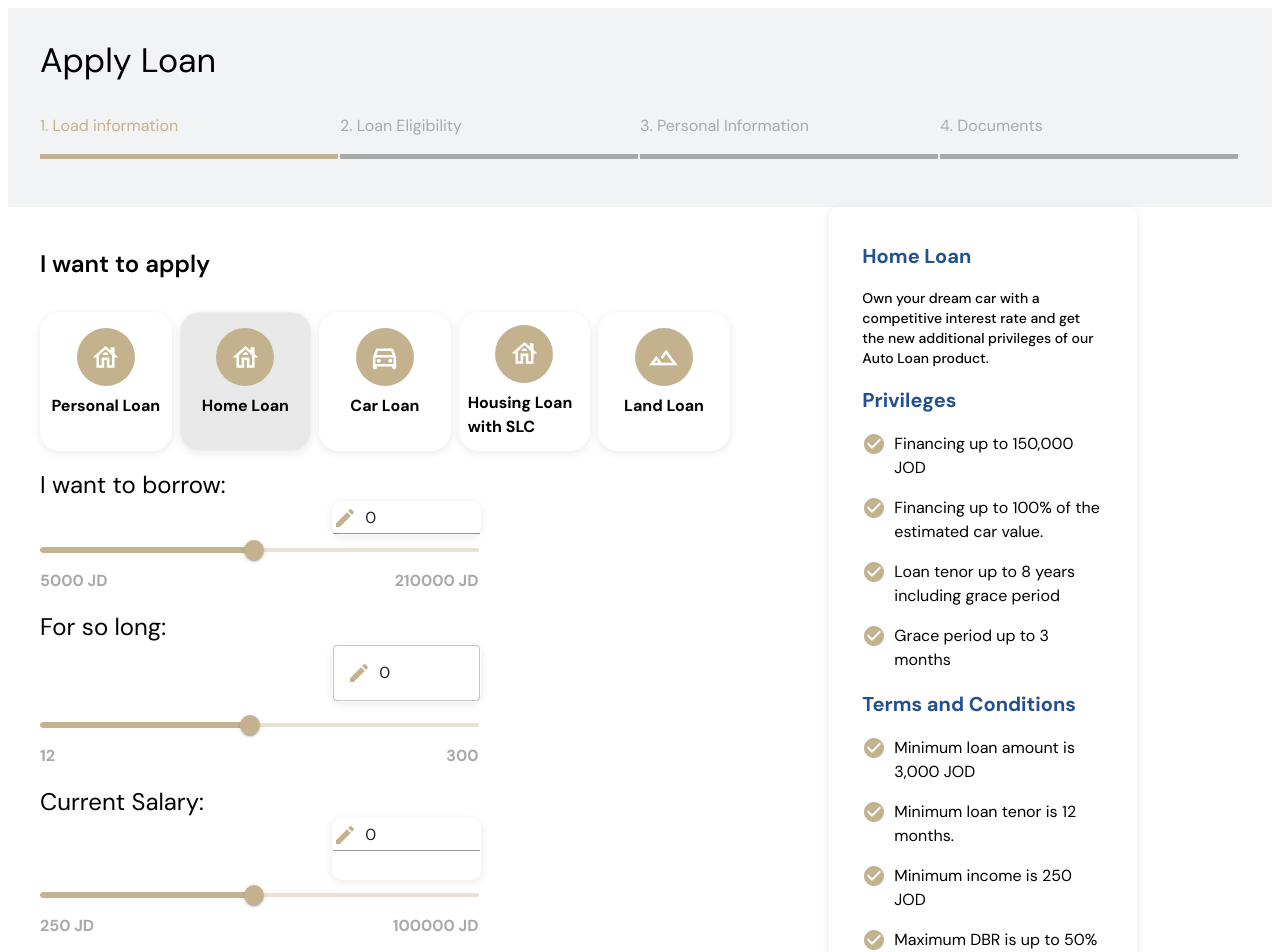
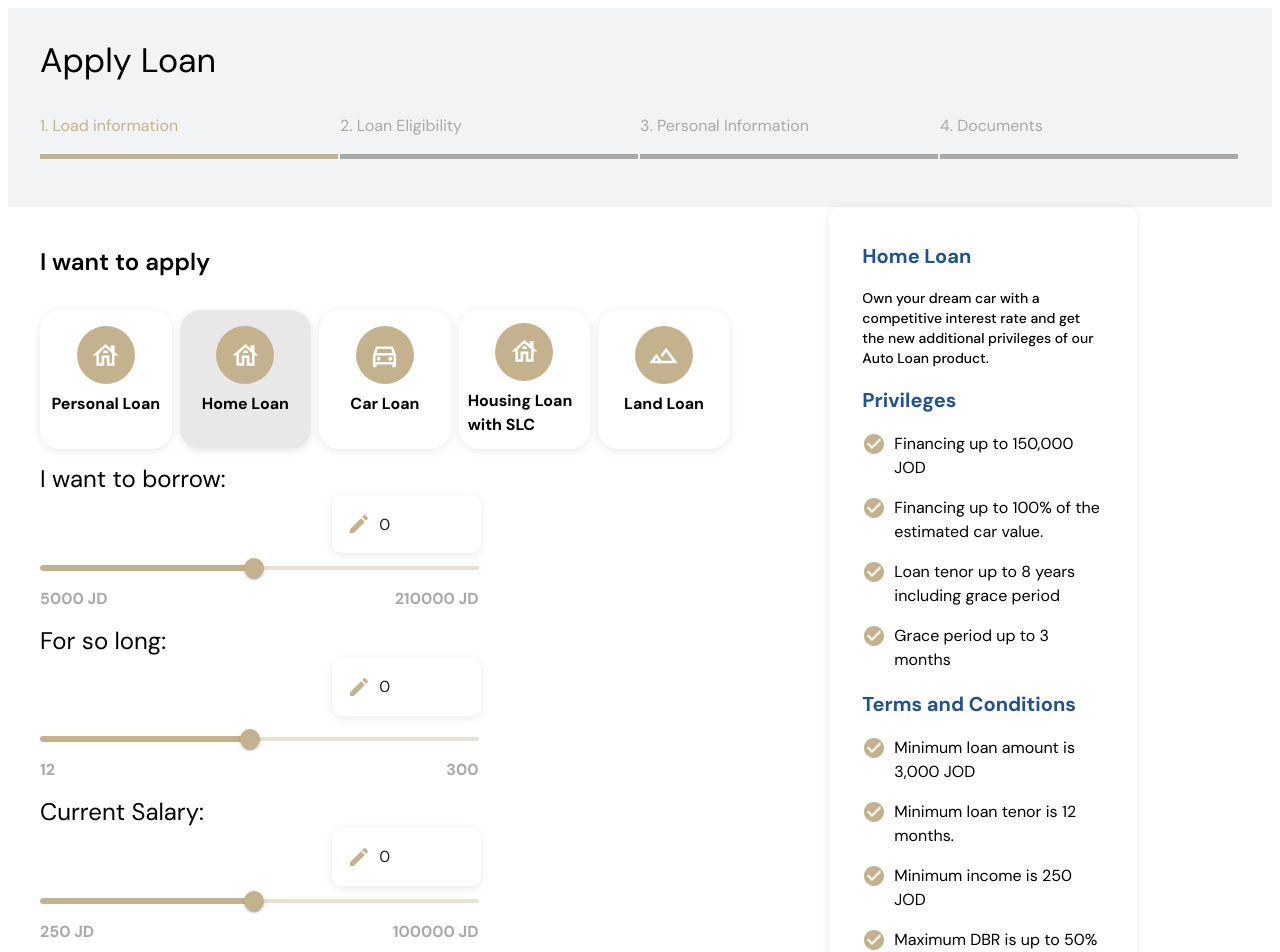
Before and after one commit to Armada6199/BDC, a React (Vite) app: page / in a window 1280 px wide. Shown: the top 952 px of the page. Built offline with nearby package versions, Linux system fonts and the light colour scheme.

Commit message:
input field height

```diff
--- a/src/components/LoanInformation.jsx
+++ b/src/components/LoanInformation.jsx
@@ -40,17 +40,23 @@ const loansIconStyle = {
   height: "41px",
   color: "#fff",
 };
-const styles = {
-  container: {
-    display: "flex",
-    flexWrap: "wrap",
+const loanInfoInputStyle = {
+  alignSelf: "flex-end",
+  width: "100%",
+  ...glassmorphismStyle,
+  "& .MuiOutlinedInput-root": {
+    "& fieldset": {
+      borderColor: "none",
+      border: "none",
     },
-  textField: {
-    width: 300,
-    margin: 100,
+    "&:hover fieldset": {
+      borderColor: "none",
+      border: "none",
     },
-  resize: {
-    fontSize: 500,
+    "&.Mui-focused fieldset": {
+      borderColor: "none",
+      border: "none",
+    },
   },
 };
 function LoanInformation({
@@ -61,7 +67,7 @@ function LoanInformation({
   handleBack,
   register,
   errors,
-  setValue
+  setValue,
 }) {
   function handleChangeCurrentLoan(title) {
     const targetLoan = loans.find((e) => e.title === title);
@@ -84,16 +90,16 @@ function LoanInformation({
 
   const handleInputChange = (e) => {
     let { name, value } = e.target;
-    setValue(name,value);
-    name=name.split('_')[0]
+    setValue(name, value);
+    name = name.split("_")[0];
     setCurrentLoan((prev) => ({ ...prev, [name]: value }));
   };
-  const handleInputFieldChange=(e)=>{
-    let {name,value}=e.target;
-    setValue(name,value)
-    name=name.split('_')[0]
+  const handleInputFieldChange = (e) => {
+    let { name, value } = e.target;
+    setValue(name, value);
+    name = name.split("_")[0];
     setCurrentLoan((prev) => ({ ...prev, [name]: value }));
-  }
+  };
   const validateGreaterThanSalary = () => {
     if (currentLoan.payPerMonth > currentLoan.currentSalary / 2) {
       return "Monthly payment can't be more than half of your salary";
@@ -144,14 +150,10 @@ function LoanInformation({
             <Typography variant="h5">I want to borrow:</Typography>
           </Grid>
           <Grid container item md={12}>
-            <Grid container justifyContent={'flex-end'} item md={10}>
+            <Grid container justifyContent={"flex-end"} item md={10}>
               <Grid item md={4}>
                 <TextField
-                  sx={{
-                    alignSelf: "flex-end",
-                    width: "100%",
-                    ...glassmorphismStyle,
-                  }}
+                  sx={loanInfoInputStyle}
                   id="loanAmountInput"
                   InputProps={{
                     startAdornment: (
@@ -159,12 +161,13 @@ function LoanInformation({
                         <EditIcon sx={{ color: "#C4B28F" }} />
                       </InputAdornment>
                     ),
+
                     value: currentLoan.loanAmount,
                   }}
-                  {...register('loanAmount_Input')}
-                  onChange={(e) =>handleInputFieldChange(e)}
+                  {...register("loanAmount_Input")}
+                  onChange={(e) => handleInputFieldChange(e)}
                   type="number"
-                  variant="standard"
+                  variant="outlined"
                 />
               </Grid>
               <Grid item md={12}>
@@ -180,7 +183,9 @@ function LoanInformation({
                     required: "Kindly Choose loan amount",
                     onChange: (e) => handleInputChange(e),
                   })}
-                  value={currentLoan.loanAmount?currentLoan.loanAmount:210000/2}
+                  value={
+                    currentLoan.loanAmount ? currentLoan.loanAmount : 210000 / 2
+                  }
                 />
               </Grid>
               <Grid container item justifyContent={"space-between"}>
@@ -221,14 +226,7 @@ function LoanInformation({
             <Grid container item gap={1} justifyContent={"flex-end"} md={12}>
               <Grid item md={4}>
                 <TextField
-                  sx={{
-                    alignSelf: "flex-end",
-                    width: "100%",
-                    ...glassmorphismStyle,
-                    '&.Mui-focused fieldset': {
-                      borderColor: 'yellow',
-                    },
-                  }}
+                  sx={loanInfoInputStyle}
                   id="numberOfMonthsInput"
                   InputProps={{
                     startAdornment: (
@@ -247,7 +245,7 @@ function LoanInformation({
                   inputProps={{
                     min: currentLoan.minMonths,
                     max: currentLoan.maxMonths,
-                    defaultValue:currentLoan.maxMonths/2
+                    defaultValue: currentLoan.maxMonths / 2,
                   }}
                   value={currentLoan.numberOfMonths}
                   variant="outlined"
@@ -261,7 +259,11 @@ function LoanInformation({
                   color="secondary"
                   size="medium"
                   step={6}
-                  value={currentLoan.numberOfMonths?currentLoan.numberOfMonths:150}
+                  value={
+                    currentLoan.numberOfMonths
+                      ? currentLoan.numberOfMonths
+                      : 150
+                  }
                   {...register("numberOfMonths_Slider", {
                     required: "Kindly Choose How many months",
                     onChange: (e) => handleInputChange(e),
@@ -303,15 +305,10 @@ function LoanInformation({
           <Grid item md={10}>
             <Typography variant="h5">Current Salary:</Typography>
           </Grid>
-          <Grid container justifyContent={'flex-end'} item md={10}>
+          <Grid container justifyContent={"flex-end"} item md={10}>
             <Grid item md={4}>
               <TextField
-                  sx={{
-                    alignSelf: "flex-end",
-                    width: "100%",
-                    height:'60px',
-                    ...glassmorphismStyle,
-                  }}
+                sx={loanInfoInputStyle}
                 id="currentSalaryInput"
                 InputProps={{
                   startAdornment: (
@@ -330,7 +327,7 @@ function LoanInformation({
                   max: 100_00,
                 }}
                 value={currentLoan.currentSalary}
-                  variant="standard"
+                variant="outlined"
               />
             </Grid>
             <Grid item md={12}>
@@ -345,7 +342,11 @@ function LoanInformation({
                   required: "Kindly choose your current salary",
                   onChange: (e) => handleInputChange(e),
                 })}
-                value={currentLoan.currentSalary?currentLoan.currentSalary:10000/2}
+                value={
+                  currentLoan.currentSalary
+                    ? currentLoan.currentSalary
+                    : 10000 / 2
+                }
                 // onChange={handleInputChange}
               />
             </Grid>
```
Also changed, not shown: src/components/LoanEligibility.jsx (+57 -142 lines). Lines whose indentation alone changed are shown as unchanged.
